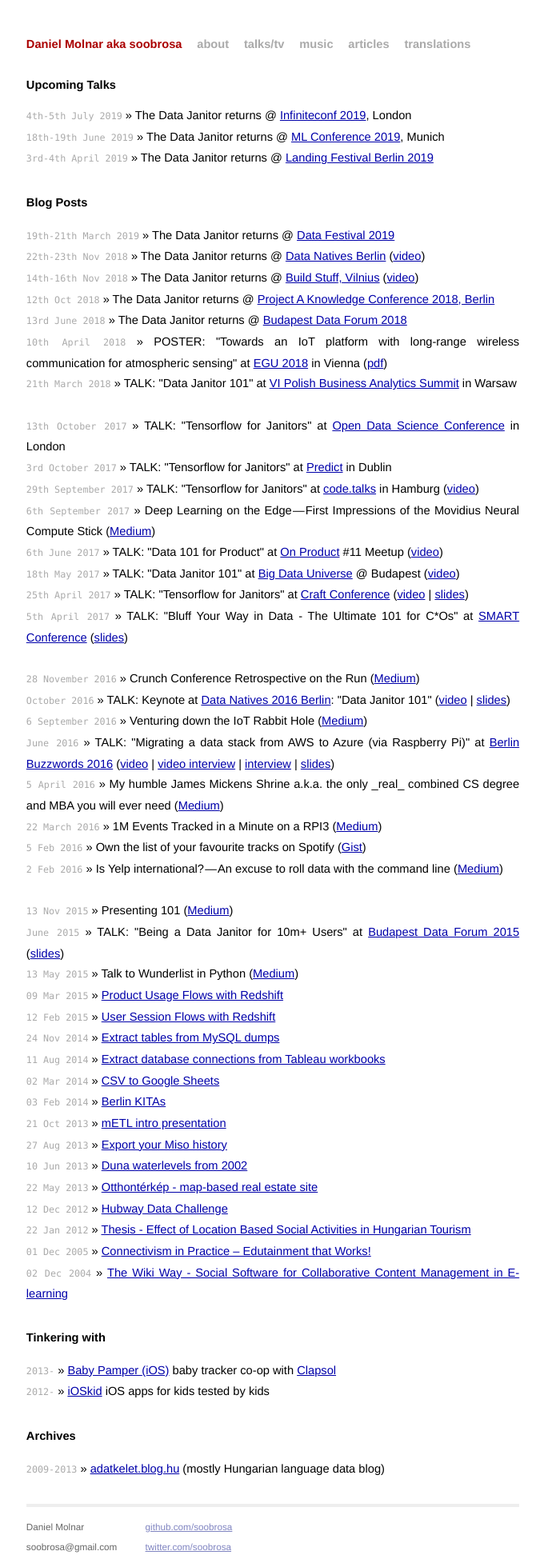
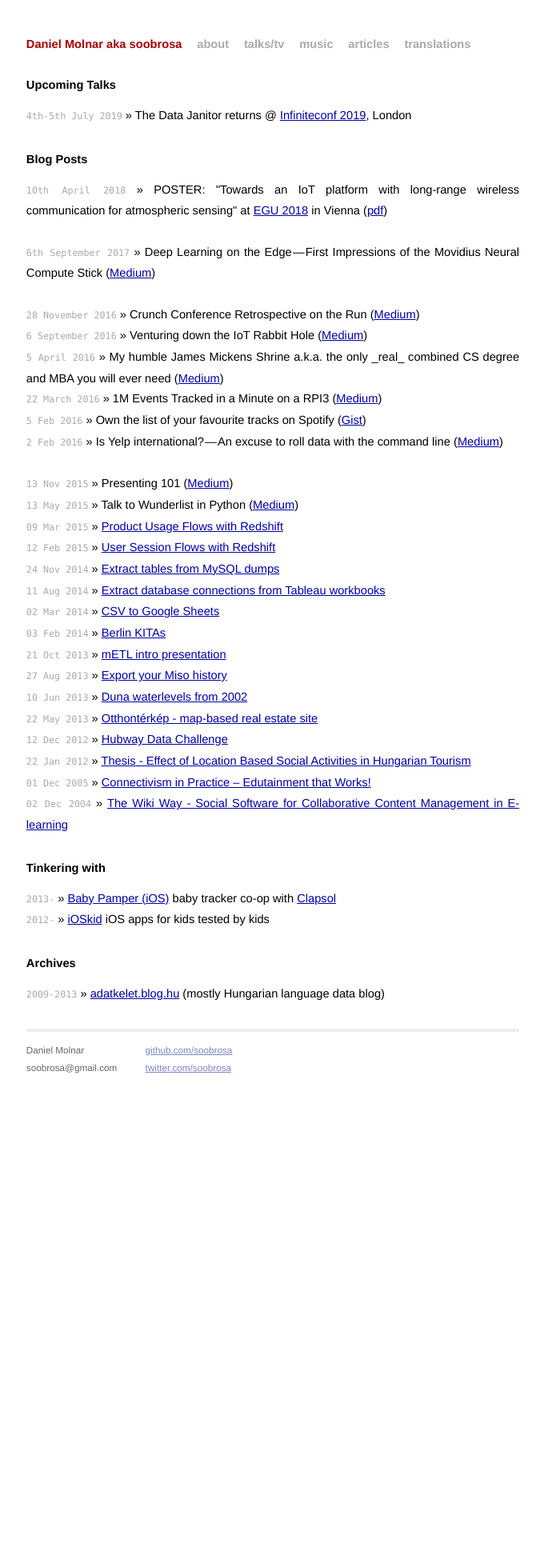
Before and after one commit to mojombo/mojombo.github.io, a Jekyll site: the page built from index.html, in a window 1280 px wide. Shown: the whole page at 80% size, without its empty margins (299-979 px from the left). Built offline with Jekyll 4.4.1, drawn with Linux system fonts in a browser that asks for light colours; after the commit the page ends 1358 px from its top, so only the background shows below that.

Commit message:
Talks cleanup.

```diff
--- a/index.html
+++ b/index.html
@@ -7,43 +7,23 @@
   <h1>Upcoming Talks</h1>
   <ul class="posts">
     <li><span>4th-5th July 2019</span> &raquo; The Data Janitor returns @ <a href="https://skillsmatter.com/conferences/11187-infiniteconf-2019-the-conference-on-big-data-and-ai">Infiniteconf 2019</a>, London
-  <ul class="posts">
-    <li><span>18th-19th June 2019</span> &raquo; The Data Janitor returns @ <a href="https://mlconference.ai">ML Conference 2019</a>, Munich
-  <ul class="posts">
-    <li><span>3rd-4th April 2019</span> &raquo; The Data Janitor returns @ <a href="https://landingfestival.com">Landing Festival Berlin 2019</a>
   </ul>
 
 <div id="home">
   <h1>Blog Posts</h1>
   <ul class="posts">
-    <li><span>19th-21th March 2019</span> &raquo; The Data Janitor returns @ <a href="https://www.datafestival.de">Data Festival 2019</a>
-    <li><span>22th-23th Nov 2018</span> &raquo; The Data Janitor returns @ <a href="http://datanatives.io">Data Natives Berlin</a> (<a href="https://www.youtube.com/watch?v=LTJNnlBBzuw">video</a>)
-    <li><span>14th-16th Nov 2018</span> &raquo; The Data Janitor returns @ <a href="https://www.buildstuff.lt">Build Stuff, Vilnius</a> (<a href="https://www.youtube.com/watch?v=aMYV_dyCmbE">video</a>)
-    <li><span>12th Oct 2018</span> &raquo; The Data Janitor returns @ <a href="https://pakcon2018.project-a.com">Project A Knowledge Conference 2018, Berlin</a>
-    <li><span>13rd June 2018</span> &raquo; The Data Janitor returns @ <a href="http://budapestdata.hu">Budapest Data Forum 2018</a>
     <li><span>10th April 2018</span> &raquo; POSTER: "Towards an IoT platform with long-range wireless communication for atmospheric sensing" at <a href="https://www.egu2018.eu">EGU 2018</a> in Vienna (<a href="https://meetingorganizer.copernicus.org/EGU2018/EGU2018-12200.pdf">pdf</a>)
-    <li><span>21th March 2018</span> &raquo; TALK: "Data Janitor 101" at <a href="http://www.trioconferences.pl/www-6PBSA/">VI Polish Business Analytics Summit</a> in Warsaw
     <li>&nbsp;</li>
-    <li><span>13th October 2017</span> &raquo; TALK: "Tensorflow for Janitors" at <a href="https://www.odsc.com/london">Open Data Science Conference</a> in London
-    <li><span>3rd October 2017</span> &raquo; TALK: "Tensorflow for Janitors" at <a href="http://www.predictconference.com">Predict</a> in Dublin
-    <li><span>29th September 2017</span> &raquo; TALK: "Tensorflow for Janitors" at <a href="https://www.codetalks.de/de/2017/programm">code.talks</a> in Hamburg (<a href="https://www.youtube.com/watch?v=OSkL7AXu6tY">video</a>)
     <li><span>6th September 2017</span> &raquo; Deep Learning on the Edge — First Impressions of the Movidius Neural Compute Stick (<a href="https://medium.com/@soobrosa/deep-learning-on-the-edge-first-impressions-of-the-movidius-neural-compute-stick-7de09eeca2d6">Medium</a>)
-    <li><span>6th June 2017</span> &raquo; TALK: "Data 101 for Product" at <a href="https://www.meetup.com/On-Product/">On Product</a> #11 Meetup (<a href="https://www.youtube.com/watch?v=SJDajqAV66Q">video</a>)
-    <li><span>18th May 2017</span> &raquo; TALK: "Data Janitor 101" at <a href="https://bdu.hu">Big Data Universe</a> @ Budapest (<a href="https://www.youtube.com/watch?v=SOLSIoVAyPI">video</a>)
-    <li><span>25th April 2017</span> &raquo; TALK: "Tensorflow for Janitors" at <a href="https://craft-conf.com">Craft Conference</a> (<a href="http://www.ustream.tv/recorded/102859407">video</a> | <a href="https://www.slideshare.net/soobrosa/tensorflow-for-janitors">slides</a>)
-    <li><span>5th April 2017</span> &raquo; TALK: "Bluff Your Way in Data - The Ultimate 101 for C*Os" at <a href="http://www.smartmobilhq.hu">SMART Conference</a> (<a href="https://www.slideshare.net/soobrosa/bluff-your-way-in-data-the-ultimate-101-for-cos">slides</a>)
     <li>&nbsp;</li>
     <li><span>28 November 2016</span> &raquo; Crunch Conference Retrospective on the Run (<a href="https://medium.com/@soobrosa/crunch-conference-retrospective-on-the-run-e2e4839cee02#.e8do7ngm0">Medium</a>)
-    <li><span>October 2016</span> &raquo; TALK: Keynote at <a href="http://datanatives.io">Data Natives 2016 Berlin</a>: "Data Janitor 101" (<a href="https://www.youtube.com/watch?v=oKWmg3oBJgc">video</a> | <a href="http://www.slideshare.net/soobrosa/data-janitor-101">slides</a>)
     <li><span>6 September 2016</span> &raquo; Venturing down the IoT Rabbit Hole (<a href="https://medium.com/@soobrosa/venturing-down-the-iot-rabbit-hole-5480f8273e68#.5l20h7d8m">Medium</a>)
-    <li><span>June 2016</span> &raquo; TALK: "Migrating a data stack from AWS to Azure (via Raspberry Pi)" at <a href="https://berlinbuzzwords.de">Berlin Buzzwords 2016</a> (<a href="https://www.youtube.com/watch?v=QhXPANTd9nE">video</a> | <a href="https://www.youtube.com/watch?v=9X7_nzZbZsA">video interview</a> | <a href="https://berlinbuzzwords.de/news/inside-berlin-buzzwords-interview-daniel-molnar">interview</a> | <a href="http://www.slideshare.net/soobrosa/migrating-a-data-stack-from-aws-to-azure-via-raspberry-pi">slides</a>)
     <li><span>5 April 2016</span> &raquo; My humble James Mickens Shrine a.k.a. the only _real_ combined CS degree and MBA you will ever need (<a href="https://medium.com/@soobrosa/my-humble-james-mickens-shrine-a-k-a-the-only-real-combined-cs-degree-and-mba-you-will-ever-need-1f437f496d1c#.f281aaqbh">Medium</a>)
     <li><span>22 March 2016</span> &raquo; 1M Events Tracked in a Minute on a RPI3 (<a href="https://medium.com/@soobrosa/1m-events-tracked-in-a-minute-on-a-rpi3-b5fb824d90bf#.ubobs2rnk">Medium</a>)
     <li><span>5 Feb 2016</span> &raquo; Own the list of your favourite tracks on Spotify (<a href="https://gist.github.com/soobrosa/a6119b2ee35555c296f3">Gist</a>)
     <li><span>2 Feb 2016</span> &raquo; Is Yelp international? — An excuse to roll data with the command line (<a href="https://medium.com/@soobrosa/is-yelp-international-an-excuse-to-roll-data-with-the-command-line-415dc04499a3#.gzu0dqg38">Medium</a>)
     <li>&nbsp;</li>
     <li><span>13 Nov 2015</span> &raquo; Presenting 101 (<a href="https://medium.com/wunderlist-engineering/presenting-101-c65283ab1828#.snfrx1j1z">Medium</a>)
-    <li><span>June 2015</span> &raquo; TALK: "Being a Data Janitor for 10m+ Users" at <a href="http://budapestdata.hu">Budapest Data Forum 2015</a> (<a href="http://www.slideshare.net/soobrosa/6w-bp-datashow">slides</a>)
     <li><span>13 May 2015</span> &raquo; Talk to Wunderlist in Python (<a href="https://medium.com/wunderlist-engineering/talk-to-wunderlist-in-python-8c456a1ba821#.xutrr3cwt">Medium</a>)
     {% for post in site.categories["post"] %}
       <li><span>{{ post.date | date_to_string }}</span> &raquo; <a href="{{ post.url }}">{{ post.title }}</a></li>
--- a/media.html
+++ b/media.html
@@ -6,6 +6,11 @@
 <div id="home">
   <h1>Media</h1>
   <ul class="posts">
+    <li><span>2018 The Data Janitor Returns (München, Berlin, Budapest, Vilnius) (<a href="https://www.youtube.com/watch?v=LTJNnlBBzuw">video1</a>), <a href="https://www.youtube.com/watch?v=aMYV_dyCmbE">video2</a>)
+    <li><span>2017 Tensorflow for Janitors (London, Dublin, Hamburg, Budapest) (<a href="https://www.youtube.com/watch?v=OSkL7AXu6tY">video1</a>), (<a href="http://www.ustream.tv/recorded/102859407">video2</a>, <a href="https://www.slideshare.net/soobrosa/tensorflow-for-janitors">slides</a>)
+    <li><span>2016 Data Janitor 101 (Berlin, Warsaw, Budapest) (<a href="https://www.youtube.com/watch?v=oKWmg3oBJgc">video</a>, <a href="http://www.slideshare.net/soobrosa/data-janitor-101">slides</a>, <a href="https://www.youtube.com/watch?v=SJDajqAV66Q">video2</a>, <a href="https://www.youtube.com/watch?v=SOLSIoVAyPI">video</a>, <a href="https://www.slideshare.net/soobrosa/bluff-your-way-in-data-the-ultimate-101-for-cos">slides2</a>
+    <li><span>2016 Migrating a data stack from AWS to Azure (via Raspberry Pi) (Berlin) (<a href="https://www.youtube.com/watch?v=QhXPANTd9nE">video</a>, <a href="https://www.youtube.com/watch?v=9X7_nzZbZsA">video interview</a>, <a href="https://berlinbuzzwords.de/news/inside-berlin-buzzwords-interview-daniel-molnar">interview</a>, <a href="http://www.slideshare.net/soobrosa/migrating-a-data-stack-from-aws-to-azure-via-raspberry-pi">slides</a>)
+    <li><span>2015 Being a Data Janitor for 10m+ Users (Budapest)(<a href="http://www.slideshare.net/soobrosa/6w-bp-datashow">slides</a>)
     <li><span>August 2014</span> &raquo; <a href="http://www.artmagazin.hu/artmagazin_hirek/olvastuk_gibsont_volt_tetsuonk_ezerrel_ment_az_electronic_body_music_kezdodott_a_rave..2440.html">Interview: „Olvastuk Gibsont, volt Tetsuonk..."</a></li>
     <li><span>January 2013</span> &raquo; Presentation at Superweek 2013: Big Data - Over the Hype (<a href="http://www.slideshare.net/soobrosa/daniel-molnar-bigdataoverthehype">slides</a>)
     <li><span>March 2012</span> &raquo; <a href="http://public.tableausoftware.com/profile/balazs.krich#!/vizhome/Whatmovieshouldwewatchtonight/Opinionmeter">Interactive Dashboard: The Blockbuster Meter</a></li>
```
